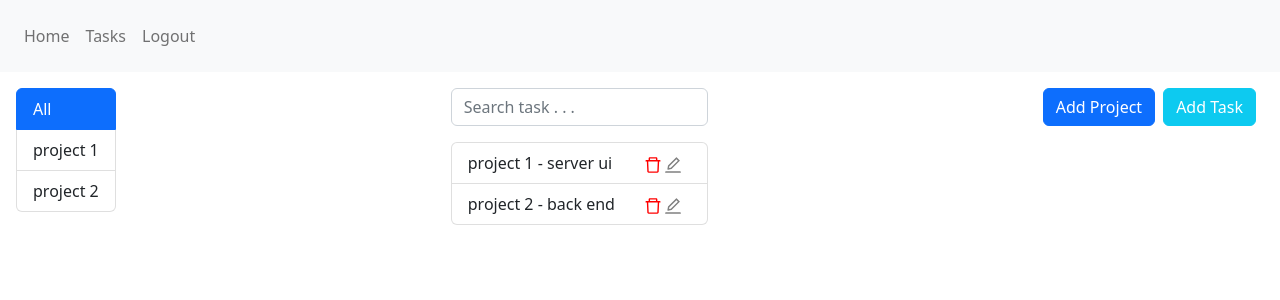
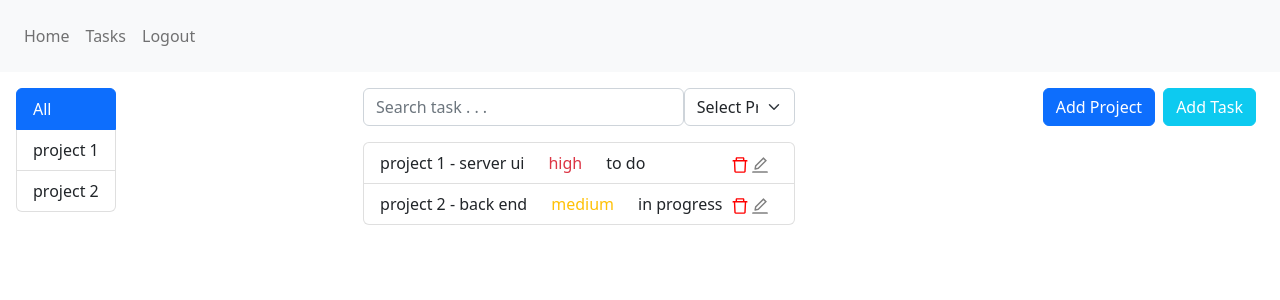
Before and after one commit to aliakbari77/react-18-exercise, a React (Vite) app: page / in a window 1280 px wide. Shown: the top 300 px of the page. Built offline with nearby package versions, Linux system fonts and the light colour scheme; the HTML template or start-up script is replaced by a standard one.

Commit message:
feat: add priority and status completion to tasks

```diff
--- a/src/todolist-dashboard-project/CustomListTasks.tsx
+++ b/src/todolist-dashboard-project/CustomListTasks.tsx
@@ -5,7 +5,8 @@ interface Task {
 	project_id: number;
 	id: number;
 	text: string;
-	priority: string;
+	priority: number;
+	completion_status: string;
 }
 
 interface Props {
@@ -41,7 +42,11 @@ const CustomListTasks = ({
 							}}
 						/>
 					) : (
-						<span>{item.text}</span>
+						<div className="">
+							<span>{item.text}</span>
+							{item.priority === 1 ? <span className="text-danger mx-4">high</span> : <span className="text-warning mx-4">medium</span>}
+							<span className="">{item.completion_status}</span>
+						</div>
 					)}
 					<div className="mx-2">
 						<AiOutlineDelete
--- /dev/null
+++ b/src/todolist-dashboard-project/CustomSelectInput.tsx
@@ -0,0 +1,15 @@
+import React from "react";
+
+const CustomSelectInput = () => {
+	return (
+		<form>
+			<select name="" id="priority" className="form-select">
+				<option value="">Select Priority</option>
+				<option value="high">High</option>
+				<option value="medium">Medium</option>
+			</select>
+		</form>
+	);
+};
+
+export default CustomSelectInput;
--- a/src/todolist-dashboard-project/Home.tsx
+++ b/src/todolist-dashboard-project/Home.tsx
@@ -4,6 +4,8 @@ import CustomFormAddProject from "./CustomFormAddProject";
 import CustomListTasks from "./CustomListTasks";
 import CustomFormAddTask from "./CustomFormAddTask";
 import CustomSearchInput from "./CustomSearchInput";
+import CustomSelect from "../todolist-project/CustomSelect";
+import CustomSelectInput from "./CustomSelectInput";
 
 interface Project {
 	id: number;
@@ -14,7 +16,8 @@ interface Task {
 	project_id: number;
 	id: number;
 	text: string;
-	priority: string;
+	priority: number;
+	completion_status: string;
 }
 
 const Home = () => {
@@ -33,13 +36,15 @@ const Home = () => {
 			project_id: 1,
 			id: 1,
 			text: "project 1 - server ui",
-			priority: "high",
+			priority: 1,
+			completion_status: "to do",
 		},
 		{
 			project_id: 2,
 			id: 2,
 			text: "project 2 - back end",
-			priority: "medium",
+			priority: 2,
+			completion_status: "in progress",
 		},
 	]);
 	const [showAddProjectForm, setShowAddForm] = useState(false);
@@ -69,7 +74,8 @@ const Home = () => {
 				project_id: id,
 				id: Date.now(),
 				text: text,
-				priority: "medium",
+				priority: 2,
+				completion_status: "to do",
 			},
 		]);
 	};
@@ -126,7 +132,10 @@ const Home = () => {
 					/>
 				</div>
 				<div>
-					<CustomSearchInput onSearch={handleSearchTask} />
+					<div className="d-flex">
+						<CustomSearchInput onSearch={handleSearchTask} />
+						<CustomSelectInput />
+					</div>
 					<CustomListTasks
 						tasks={searchTasks}
 						onDelete={handleDeleteTask}
```
